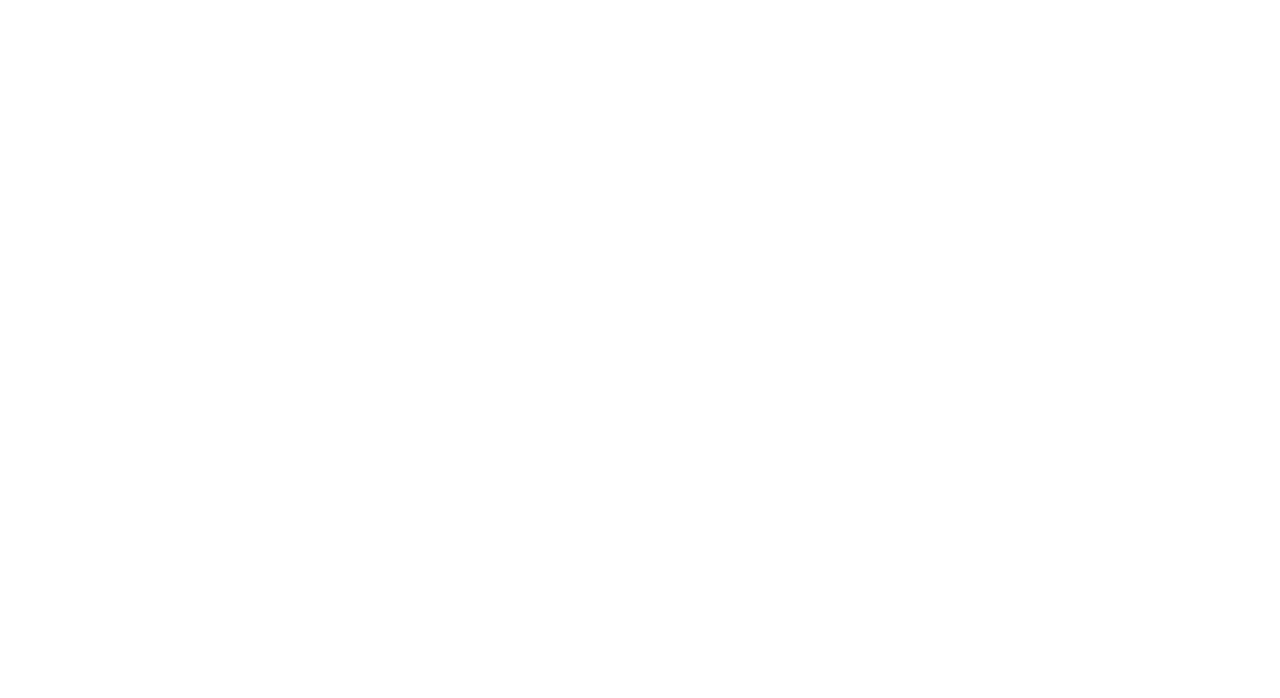
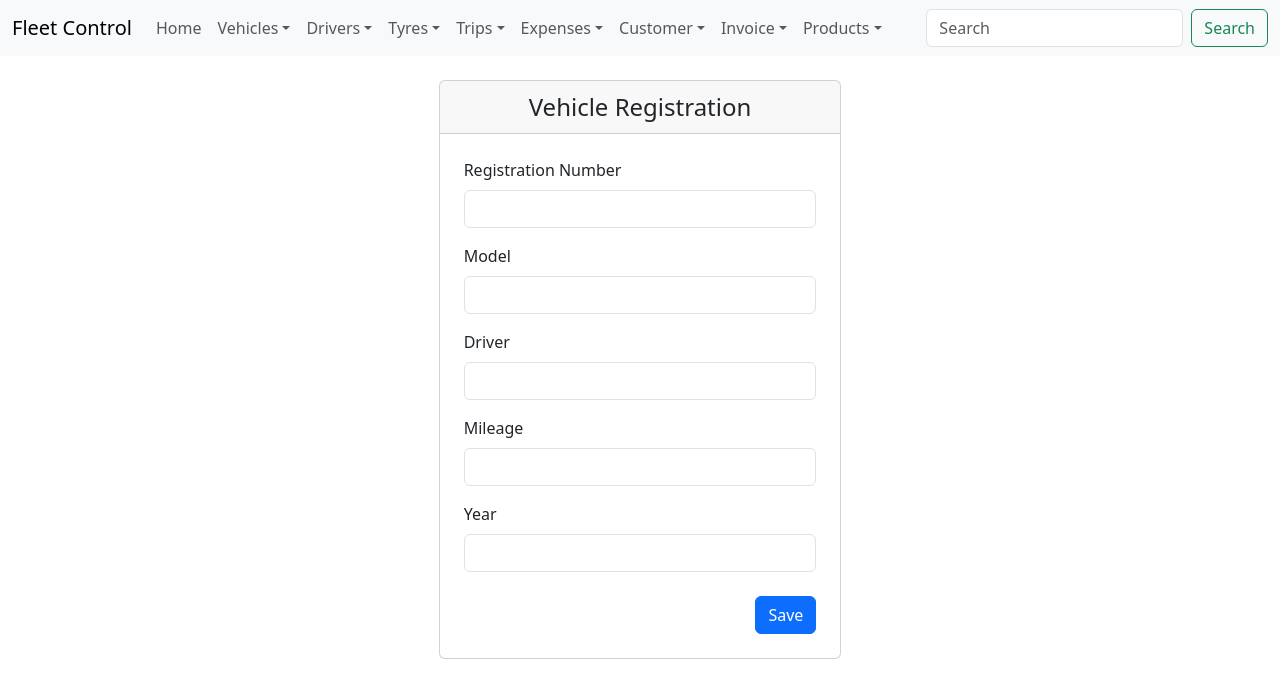
Before and after one commit to denisonkolling/fleet-control-ui, a React (Vite) app: page /vehicle-edit/1 in a window 1280 px wide. Before the commit this address had no page. Shown: the top 698 px of the page. Built offline with nearby package versions, Linux system fonts and the light colour scheme; no server answers.

Commit message:
feat: create edit vehicle page

```diff
--- a/src/components/Navbar.jsx
+++ b/src/components/Navbar.jsx
@@ -21,7 +21,6 @@ function NavbarSystem() {
 
             <NavDropdown title="Vehicles" id="navbarScrollingDropdown">
               <NavDropdown.Item href="/register-vehicle">Register Vehicle</NavDropdown.Item>
-              <NavDropdown.Item href="#action4">Find Vehicle</NavDropdown.Item>
               <NavDropdown.Divider />
               <NavDropdown.Item href="/vehicle-list">List Vehicles</NavDropdown.Item>
               <NavDropdown.Item href="/vehicle-service-order">Service Order Control</NavDropdown.Item>
--- /dev/null
+++ b/src/pages/EditVehicle.jsx
@@ -0,0 +1,130 @@
+import { React, useEffect, useState } from 'react';
+import { Form, Button, Container, Card } from 'react-bootstrap';
+import vehicleService from '../service/vehicle.service';
+import NavbarSystem from '../components/Navbar';
+import CardHeader from 'react-bootstrap/esm/CardHeader';
+import { useNavigate, useParams } from 'react-router-dom';
+
+const EditVehicle = () => {
+	const [vehicle, setVehicle] = useState({
+		id: '',
+		plate: '',
+		model: '',
+		driver: '',
+		mileage: '',
+		year: '',
+	});
+
+	const navigate = useNavigate();
+
+	const { id } = useParams();
+
+	const [msg, setMsg] = useState('');
+
+	useEffect(() => {
+		vehicleService
+			.getVehicleById(id)
+			.then((res) => {
+				setVehicle(res.data);
+			})
+			.catch((error) => {
+				console.log(error);
+			});
+	}, []);
+
+	const handleChange = (e) => {
+		const value = e.target.value;
+		setVehicle({ ...vehicle, [e.target.name]: value });
+	};
+
+	const handleSubmit = (e) => {
+		e.preventDefault();
+
+		vehicleService
+			.saveVehicle(vehicle)
+			.then((res) => {
+				setVehicle({ plate: '', model: '', driver: '', mileage: '', year: '' });
+				setMsg('Vehicle updated successfully!');
+			})
+
+			.catch((error) => {
+				console.log(error);
+			});
+	};
+
+	return (
+		<>
+			<NavbarSystem />
+			<Container className="mt-4 col-md-4">
+				<Card>
+					<CardHeader className="text-center fs-4">
+						Vehicle Registration
+					</CardHeader>
+					<Container className="p-4">
+						<Form onSubmit={handleSubmit}>
+							<Form.Group className="mb-3" controlId="name">
+								<Form.Label>Registration Number</Form.Label>
+								<Form.Control
+									type="text"
+									name="plate"
+									onChange={handleChange}
+									value={vehicle.plate}
+									required
+								/>
+							</Form.Group>
+							<Form.Group className="mb-3" controlId="name">
+								<Form.Label>Model</Form.Label>
+								<Form.Control
+									type="text"
+									name="model"
+									onChange={handleChange}
+									value={vehicle.model}
+									required
+								/>
+							</Form.Group>
+							<Form.Group className="mb-3" controlId="name">
+								<Form.Label>Driver</Form.Label>
+								<Form.Control
+									type="text"
+									name="driver"
+									onChange={handleChange}
+									value={vehicle.driver}
+									required
+								/>
+							</Form.Group>
+							<Form.Group className="mb-3" controlId="name">
+								<Form.Label>Mileage</Form.Label>
+								<Form.Control
+									type="number"
+									name="mileage"
+									onChange={handleChange}
+									value={vehicle.mileage}
+									required
+								/>
+							</Form.Group>
+							<Form.Group className="mb-3" controlId="name">
+								<Form.Label>Year</Form.Label>
+								<Form.Control
+									type="number"
+									name="year"
+									onChange={handleChange}
+									value={vehicle.year}
+									required
+								/>
+							</Form.Group>
+
+							<div className="d-flex justify-content-end mt-4">
+								<Button variant="primary" type="submit">
+									Save
+								</Button>
+							</div>
+						</Form>
+					</Container>
+				</Card>
+        {msg && <p className="fs-4 mt-2 text-center text-success">{msg}</p>}
+			</Container>
+		</>
+	);
+};
+
+export default EditVehicle;
--- a/src/pages/ListVehicle.jsx
+++ b/src/pages/ListVehicle.jsx
@@ -4,6 +4,7 @@ import { Container, Card } from 'react-bootstrap';
 import Table from 'react-bootstrap/Table';
 import CardHeader from 'react-bootstrap/esm/CardHeader';
 import NavbarSystem from '../components/Navbar';
+import { Link } from 'react-router-dom';
 
 const ListVehicle = () => {
 	const [vehicleList, setVehicleList] = useState([]);
@@ -40,6 +41,7 @@ const ListVehicle = () => {
 									<th>Model</th>
 									<th>Year</th>
 									<th>Mileage</th>
+									<th></th>
 								</tr>
 							</thead>
 							<tbody>
@@ -51,6 +53,13 @@ const ListVehicle = () => {
 										<td>{v.model}</td>
 										<td>{v.year}</td>
 										<td>{v.mileage}</td>
+										<td>
+											<Link
+												to={`/vehicle-edit/${v.id}`}
+												className="btn btn-sm btn-primary px-4 m-1">
+												Edit
+											</Link>
+										</td>
 									</tr>
 								))}
 							</tbody>
--- a/src/routes/index.jsx
+++ b/src/routes/index.jsx
@@ -16,6 +16,7 @@ import ListTyreReading from '../pages/ListTyreReading';
 import ListMileage from '../pages/ListMileage';
 import ListProducts from '../pages/ListProduct';
 import AddProduct from '../pages/AddProduct';
+import EditVehicle from '../pages/EditVehicle';
 
 const RoutesApp = () => {
 	return (
@@ -31,6 +32,7 @@ const RoutesApp = () => {
 				<Route exact path="/register-product" element={<AddProduct />} />
 				<Route exact path="/vehicle-service-order" element={<ListRepairOrder />} />
 				<Route exact path="/vehicle-list" element={<ListVehicle />} />
+				<Route exact path="/vehicle-edit/:id" element={<EditVehicle />} />
 				<Route exact path="/expense-list" element={<ListExpense />} />
 				<Route exact path="/tyre-list" element={<ListTyre />} />
 				<Route exact path="/tyre-reading" element={<ListTyreReading />} />
--- a/src/service/vehicle.service.js
+++ b/src/service/vehicle.service.js
@@ -13,7 +13,7 @@ class VehicleService {
     }
 
     getVehicleById(id) {
-        return axios.get(API_URL + "/" + id);
+        return axios.get(API_URL + "/vehicle/" + id);
     }
 
     deleteVehicle(id) {
@@ -21,7 +21,7 @@ class VehicleService {
     }
 
     editVehicle(vehicle) {
-        return axios.post(API_URL + "/vehicle/" + vehicle.id, vehicle);
+        return axios.post(API_URL + "/vehicle-edit/" + vehicle.id, vehicle);
     }
 
 }
```
